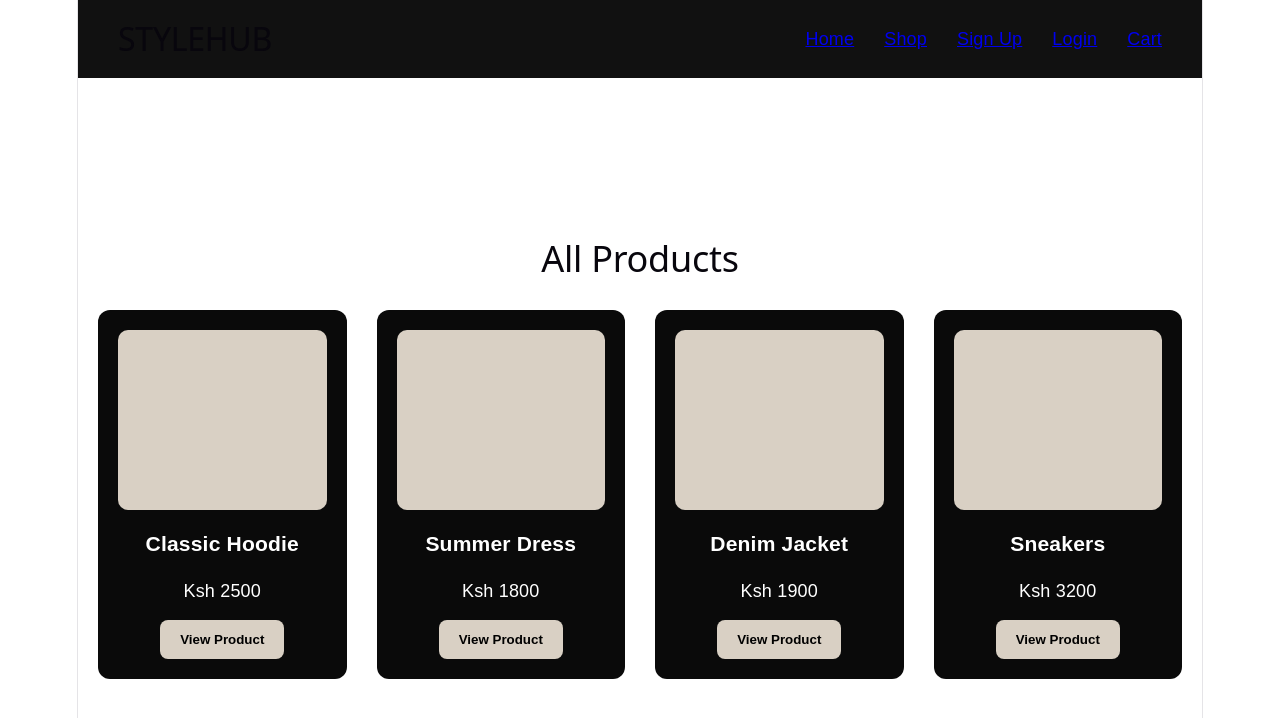
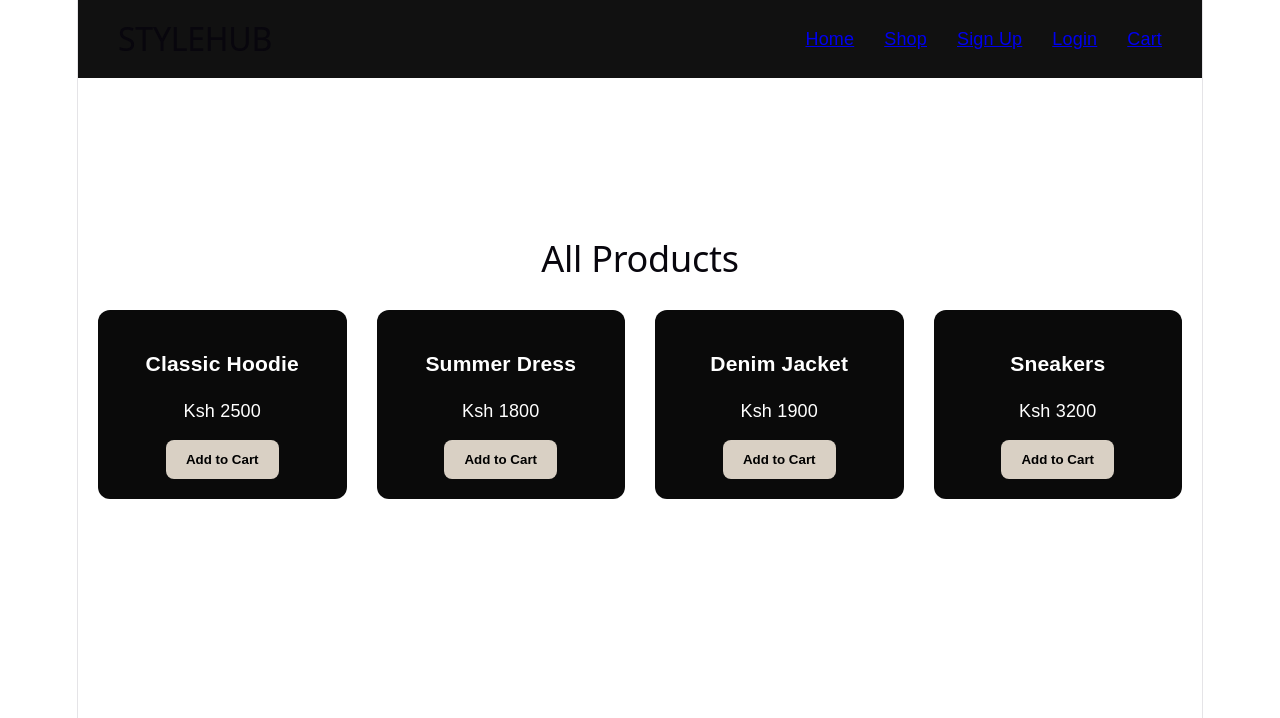
Before and after one commit to Mercymaina-pro/style-hub, a React (Vite) app: page /products in a window 1280 px wide. Shown: the top 718 px of the page. Built offline with nearby package versions, Linux system fonts and the light colour scheme.

Commit message:
Connected products page to shared cart state

```diff
--- a/src/App.tsx
+++ b/src/App.tsx
@@ -25,7 +25,8 @@ function App() {
 
       <Routes>
         <Route path="/" element={<Home addToCart={addToCart} />} />
-        <Route path="/products" element={<Products />} />
+        <Route path="/products" element={<Products addToCart={addToCart} />}
+/>
         <Route path="/login" element={<Login />} />
         <Route path="/signup" element={<Signup />} />
         <Route
--- a/src/pages/Products.tsx
+++ b/src/pages/Products.tsx
@@ -1,42 +1,46 @@
-function Products() {
+type ProductsProps = {
+  addToCart: (productName: string) => void;
+};
+
+function Products({ addToCart }: ProductsProps) {
   return (
-    <>
-
-
     <section className="featured">
       <h2 className="section-title">All Products</h2>
 
       <div className="products">
         <div className="product-card">
-            <div className="product-image"></div>
           <h3>Classic Hoodie</h3>
           <p>Ksh 2500</p>
-            <button>View Product</button>
+          <button onClick={() => addToCart("Classic Hoodie")}>
+            Add to Cart
+          </button>
         </div>
 
         <div className="product-card">
-            <div className="product-image"></div>
           <h3>Summer Dress</h3>
           <p>Ksh 1800</p>
-            <button>View Product</button>
+          <button onClick={() => addToCart("Summer Dress")}>
+            Add to Cart
+          </button>
         </div>
 
         <div className="product-card">
-            <div className="product-image"></div>
           <h3>Denim Jacket</h3>
           <p>Ksh 1900</p>
-            <button>View Product</button>
+          <button onClick={() => addToCart("Denim Jacket")}>
+            Add to Cart
+          </button>
         </div>
 
         <div className="product-card">
-            <div className="product-image"></div>
           <h3>Sneakers</h3>
           <p>Ksh 3200</p>
-            <button>View Product</button>
+          <button onClick={() => addToCart("Sneakers")}>
+            Add to Cart
+          </button>
         </div>
       </div>
     </section>
-    </>
   );
 }
 
```
Lines whose indentation alone changed are shown as unchanged.
